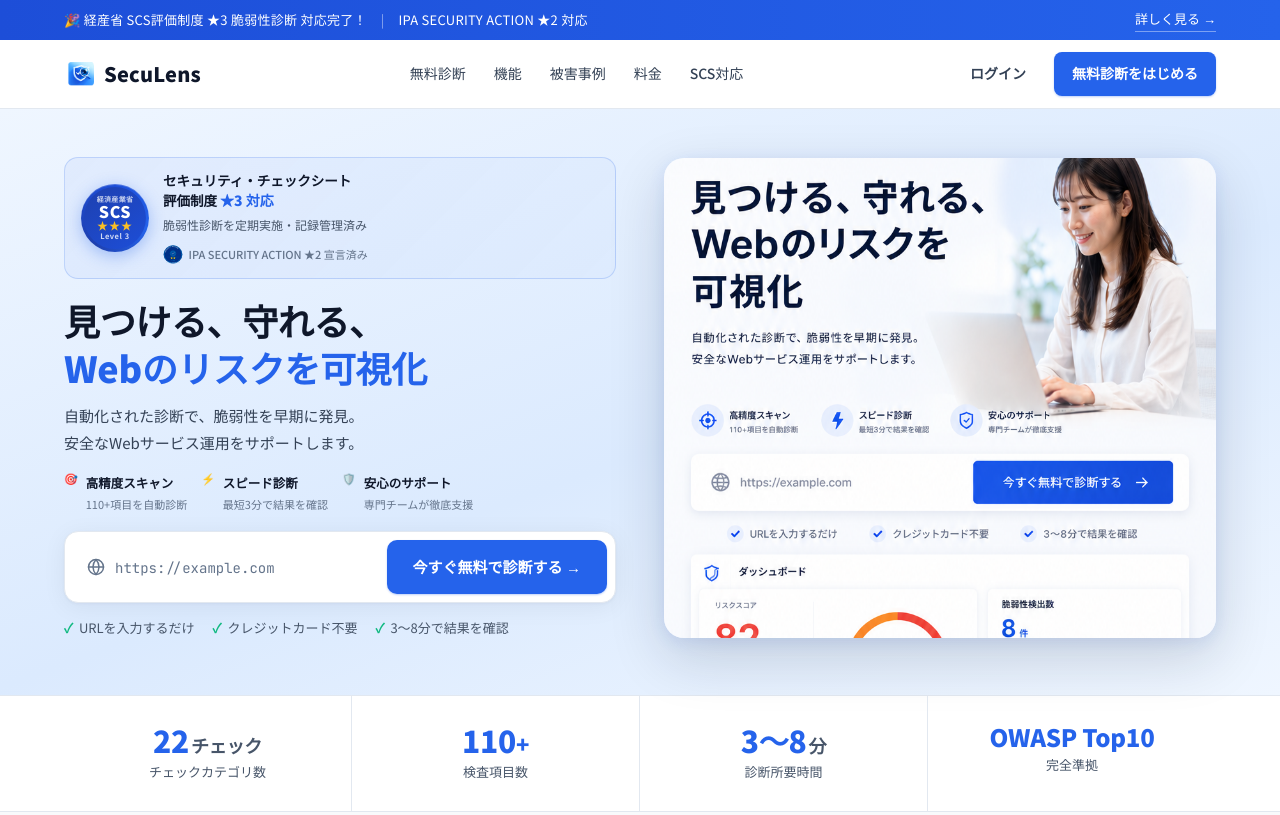
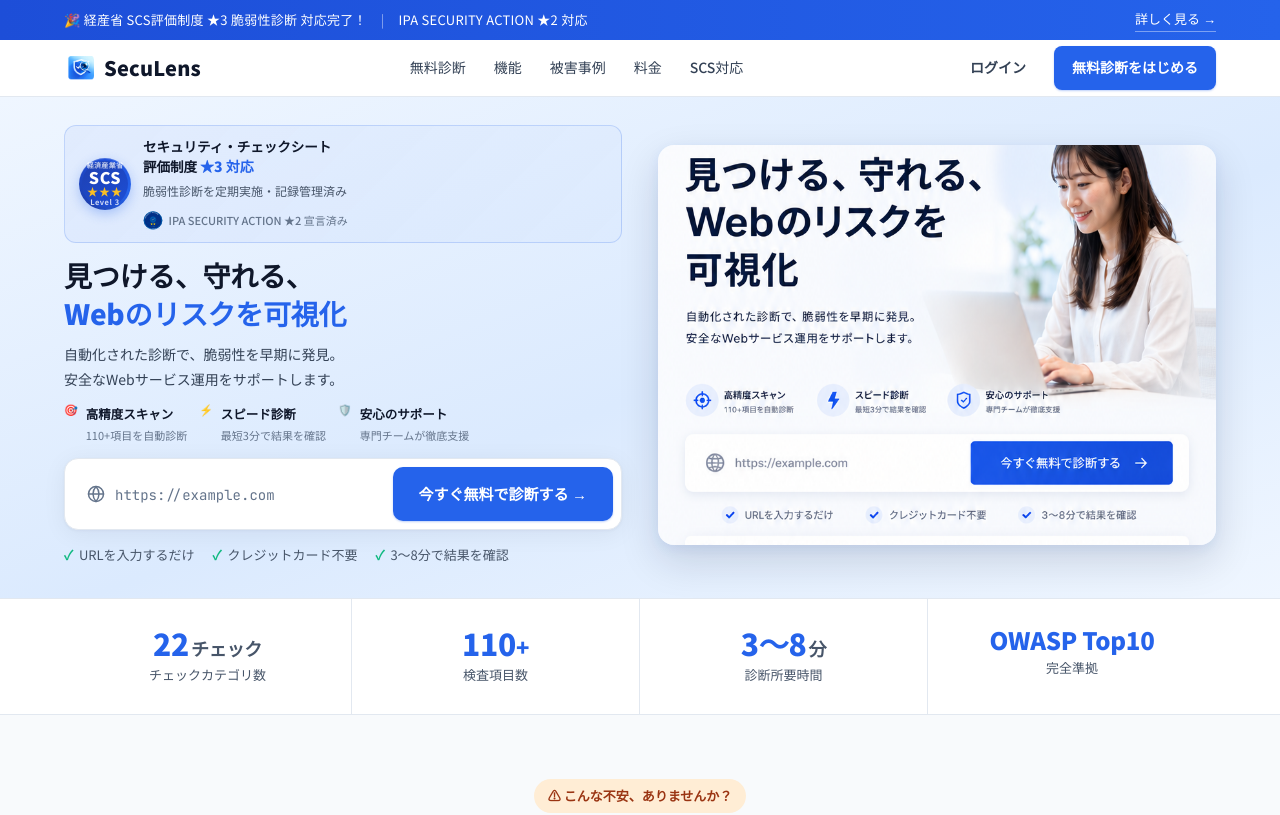
Before and after one commit to j209509/seculens, a Next.js app: page / in a window 1280 px wide. Shown: the top 815 px of the page. Built offline with nearby package versions, Linux system fonts and the light colour scheme.

Commit message:
fix: shrink hero sizes, lower breakpoint to 800px, fix favicon metadata

```diff
--- a/app/layout.tsx
+++ b/app/layout.tsx
@@ -9,9 +9,10 @@
   description: "AIによるWebアプリケーション脆弱性診断サービス",
   icons: {
     icon: [
-      { url: "/seculens-icon.png", type: "image/png" },
+      { url: "/seculens-icon.png", sizes: "any", type: "image/png" },
+      { url: "/icon.png", sizes: "any", type: "image/png" },
     ],
-    apple: "/seculens-icon.png",
+    apple: { url: "/seculens-icon.png", sizes: "180x180", type: "image/png" },
     shortcut: "/seculens-icon.png",
   },
 };
--- a/app/lp.css
+++ b/app/lp.css
@@ -41,7 +41,7 @@
 
 /* ---------- 2. Sticky Nav ---------- */
 .lp-nav { position: sticky; top: 0; z-index: 50; background: rgba(255,255,255,.92); backdrop-filter: saturate(140%) blur(12px); border-bottom: 1px solid var(--gray-200); }
-.lp-nav .container { display: flex; align-items: center; justify-content: space-between; height: 68px; }
+.lp-nav .container { display: flex; align-items: center; justify-content: space-between; height: 56px; }
 .logo { display: flex; align-items: center; gap: 10px; font-weight: 800; color: var(--blue); font-size: 20px; letter-spacing: .01em; }
 .logo svg { width: 28px; height: 28px; }
 .logo-icon { width: 30px; height: 30px; border-radius: 7px; object-fit: cover; flex-shrink: 0; }
@@ -69,15 +69,15 @@
 
 /* ---------- 3. Hero ---------- */
 .hero { background: linear-gradient(160deg, #eff6ff 0%, #dbeafe 55%, #eff6ff 100%); }
-.hero-layout { display: grid; grid-template-columns: 1fr 1fr; gap: 48px; align-items: center; padding-top: 48px; padding-bottom: 56px; }
+.hero-layout { display: grid; grid-template-columns: 1fr 1fr; gap: 36px; align-items: center; padding-top: 28px; padding-bottom: 32px; }
 .hero-left { position: relative; }
-.hero-content-photo { width: 100%; height: 480px; object-fit: cover; object-position: center 12%; border-radius: 20px; box-shadow: 0 20px 56px rgba(15,23,42,.16), 0 4px 16px rgba(37,99,235,.10); display: block; }
+.hero-content-photo { width: 100%; height: 400px; object-fit: cover; object-position: center 12%; border-radius: 16px; box-shadow: 0 16px 40px rgba(15,23,42,.14), 0 4px 12px rgba(37,99,235,.08); display: block; }
 
 /* Hero Left */
-.hero-left h1 { font-size: 36px; line-height: 1.3; font-weight: 900; letter-spacing: -.01em; margin: 0 0 12px; color: var(--ink); word-break: keep-all; }
+.hero-left h1 { font-size: 28px; line-height: 1.35; font-weight: 900; letter-spacing: -.01em; margin: 0 0 10px; color: var(--ink); word-break: keep-all; }
 .hero-left h1 .accent { color: var(--blue); }
-.hero-sub { font-size: 15px; color: var(--gray-700); margin: 0 0 16px; line-height: 1.8; }
-.hero-feats { display: flex; gap: 14px; margin-bottom: 18px; }
+.hero-sub { font-size: 14px; color: var(--gray-700); margin: 0 0 12px; line-height: 1.75; }
+.hero-feats { display: flex; gap: 12px; margin-bottom: 14px; }
 .hfeat { display: flex; align-items: flex-start; gap: 8px; }
 .hfeat-ico { font-size: 18px; line-height: 1; margin-top: 1px; flex-shrink: 0; }
 .hfeat div { display: flex; flex-direction: column; gap: 1px; }
@@ -89,9 +89,9 @@
 .pill-green { background: var(--green-50); color: #047857; border-color: #a7f3d0; }
 
 /* SCS Hero Seal */
-.scs-hero-seal { display: flex; align-items: center; gap: 14px; margin-bottom: 18px; background: linear-gradient(135deg, rgba(37,99,235,.06) 0%, rgba(37,99,235,.02) 100%); border: 1.5px solid rgba(37,99,235,.2); border-radius: 14px; padding: 12px 16px; }
+.scs-hero-seal { display: flex; align-items: center; gap: 12px; margin-bottom: 14px; background: linear-gradient(135deg, rgba(37,99,235,.06) 0%, rgba(37,99,235,.02) 100%); border: 1.5px solid rgba(37,99,235,.2); border-radius: 12px; padding: 10px 14px; }
 .scs-seal-badge { flex-shrink: 0; }
-.scs-seal-ring { width: 68px; height: 68px; border-radius: 50%; background: conic-gradient(from 0deg, #1d4ed8 0%, #2563eb 30%, #1e40af 60%, #1d4ed8 100%); padding: 3px; box-shadow: 0 4px 16px rgba(37,99,235,.35), inset 0 1px 0 rgba(255,255,255,.2); position: relative; }
+.scs-seal-ring { width: 52px; height: 52px; border-radius: 50%; background: conic-gradient(from 0deg, #1d4ed8 0%, #2563eb 30%, #1e40af 60%, #1d4ed8 100%); padding: 3px; box-shadow: 0 4px 12px rgba(37,99,235,.30), inset 0 1px 0 rgba(255,255,255,.2); position: relative; }
 .scs-seal-ring::before { content: ''; position: absolute; inset: 6px; border-radius: 50%; border: 1px dashed rgba(255,255,255,.4); z-index: 1; }
 .scs-seal-core { width: 100%; height: 100%; border-radius: 50%; background: linear-gradient(145deg, #1e40af, #1d4ed8); display: flex; flex-direction: column; align-items: center; justify-content: center; gap: 0; position: relative; z-index: 2; }
 .scs-seal-gov { font-size: 7px; color: rgba(255,255,255,.75); font-weight: 700; letter-spacing: .05em; line-height: 1; }
@@ -268,7 +268,7 @@
 .stat .lbl { font-size: 13px; color: var(--gray-600); margin-top: 4px; }
 
 /* ---------- Section Common ---------- */
-section.block { padding: 88px 0; }
+section.block { padding: 64px 0; }
 .eyebrow { display: inline-flex; align-items: center; gap: 8px; font-size: 13px; font-weight: 700; color: var(--blue); background: var(--blue-50); padding: 6px 14px; border-radius: 999px; margin-bottom: 18px; }
 .eyebrow.warn { color: #9a3412; background: #ffedd5; }
 h2.section-title { font-size: 36px; font-weight: 900; letter-spacing: -.01em; line-height: 1.35; margin: 0 0 12px; color: var(--ink); }
@@ -626,7 +626,13 @@
 
 /* ── タブレット (≤1024px) ── */
 @media (max-width: 1024px) {
-  .hero-layout { grid-template-columns: 1fr; gap: 32px; padding-top: 40px; padding-bottom: 48px; }
+  .hero-layout { gap: 24px; padding-top: 24px; padding-bottom: 28px; }
+  .hero-content-photo { height: 340px; }
+}
+
+/* ── ナロータブレット (≤800px) ── */
+@media (max-width: 800px) {
+  .hero-layout { grid-template-columns: 1fr; gap: 24px; padding-top: 28px; padding-bottom: 32px; }
   .hero-right { display: none; }
   .why-split { grid-template-columns: 1fr; gap: 32px; }
   .why-left { position: static; }
```
